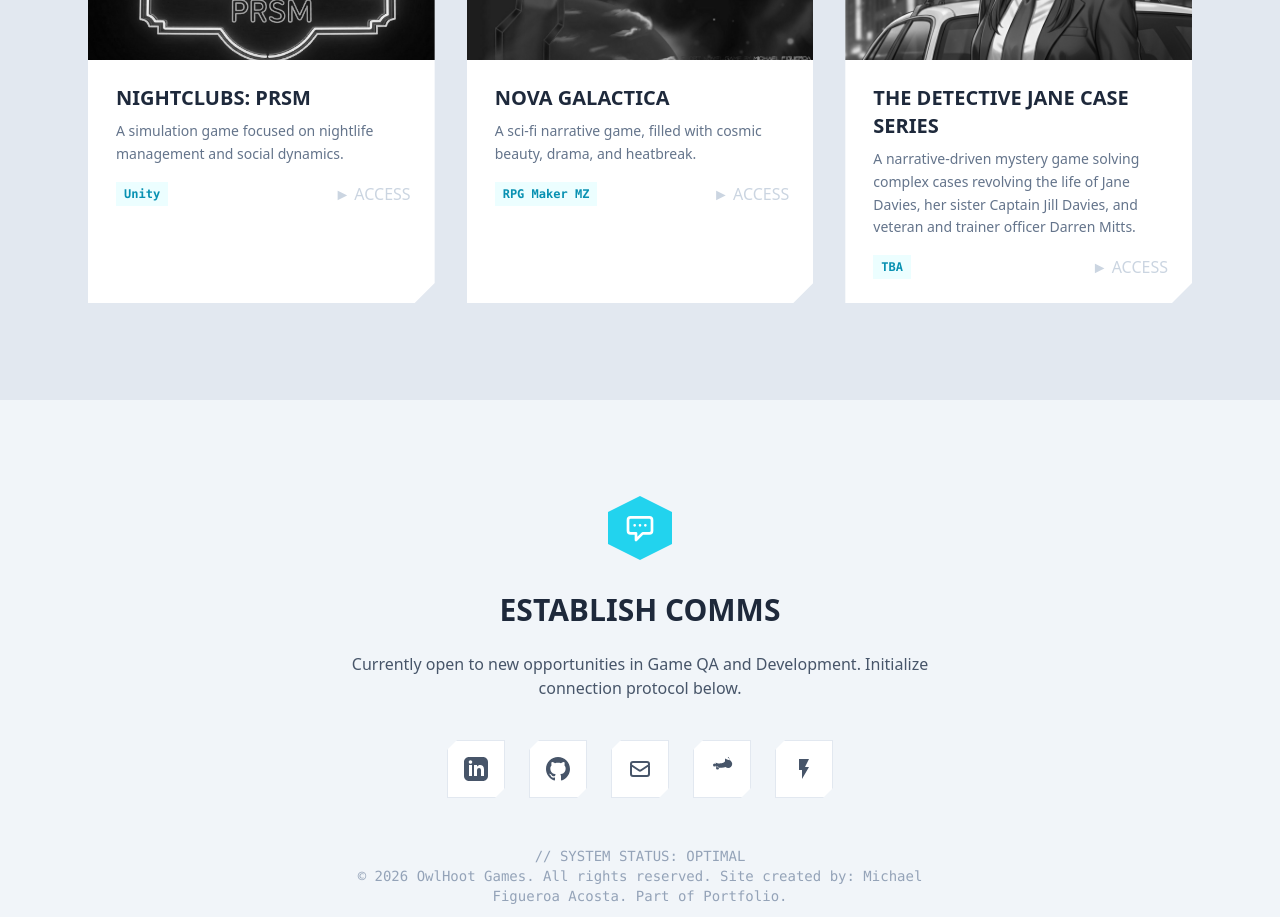
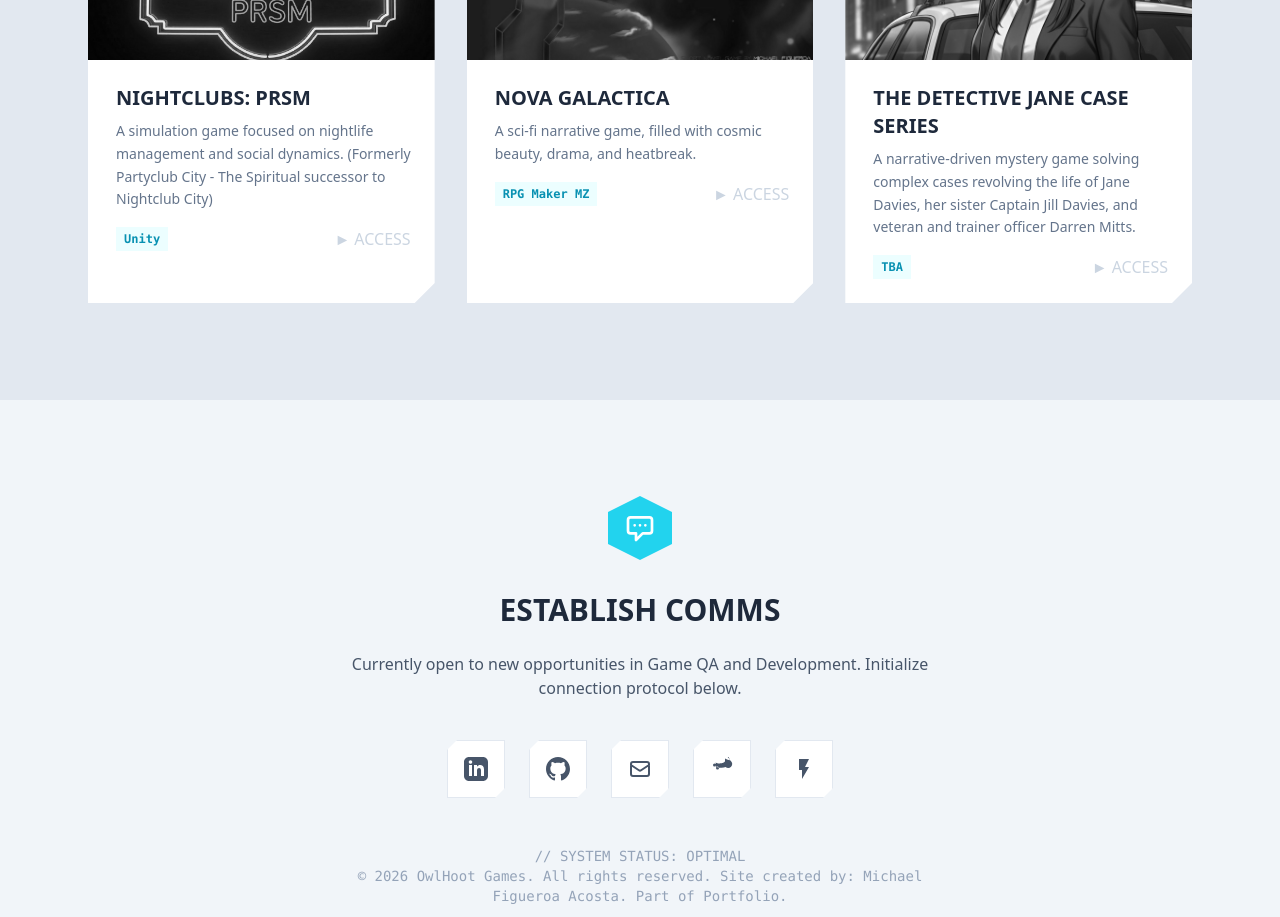
Before and after one commit to OwlhootMike/owlhootgames-site, a Next.js app: page / in a window 1280 px wide. Shown: the part 3820-4737 px from the top of the page. Built offline with nearby package versions, Linux system fonts and the light colour scheme.

Commit message:
Updating Nightclubs PRSM Description for SOE

```diff
--- a/app/page.tsx
+++ b/app/page.tsx
@@ -23,7 +23,7 @@ import janeImg from './img-jane2.png';
 const projects = [
   {
     title: "Nightclubs: PRSM",
-    description: "A simulation game focused on nightlife management and social dynamics.",
+    description: "A simulation game focused on nightlife management and social dynamics. (Formerly Partyclub City - The Spiritual successor to Nightclub City)",
     tech: "Unity",
     image: nightclubImg,
     link: "/games/nightclubs"
```
